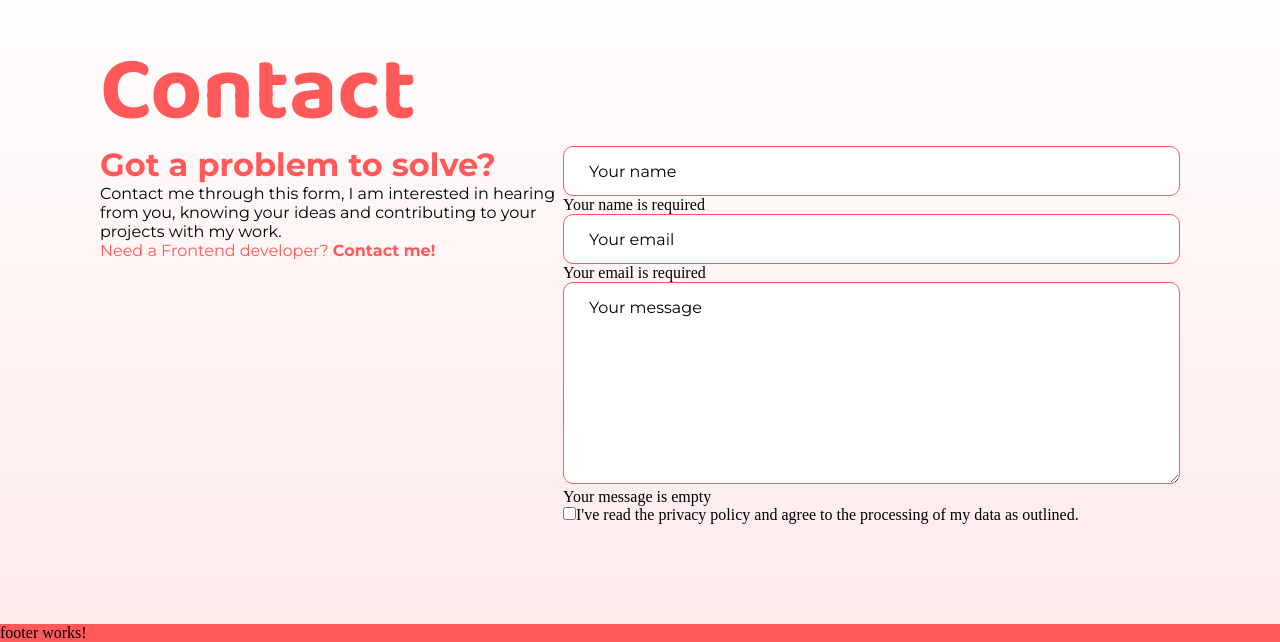
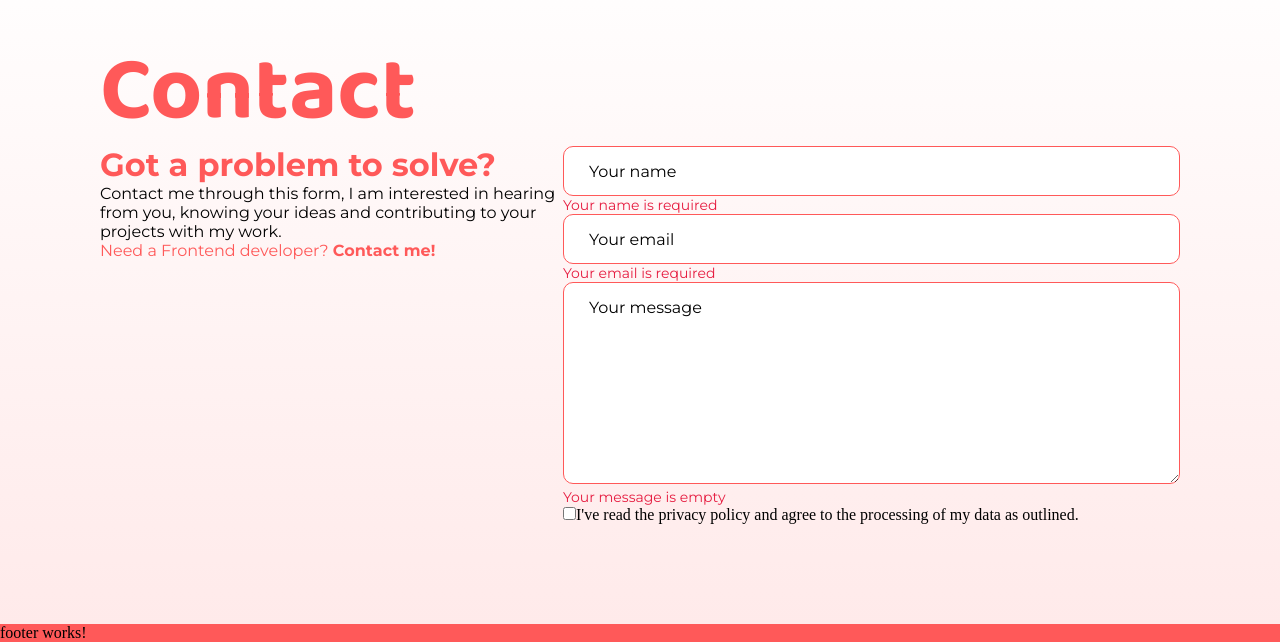
Before and after one commit to LinaWionsek/portfolio, an Angular app: page / in a window 1280 px wide. Shown: the part 4000-4642 px from the top of the page. Built offline with nearby package versions, Linux system fonts and the light colour scheme.

Commit message:
warning text color, font-size and font-family

```diff
--- a/src/app/main-content/contact/contact.component.html
+++ b/src/app/main-content/contact/contact.component.html
@@ -16,13 +16,13 @@
             <div class="input-fields">
                 <input name="name" id="" type="text" placeholder="Your name" required>
                 <div class="warning-field">
-                    <span id="warning-text-name" class="d-none">
+                    <span id="warning-text-name" class="warning-text d-none">
                         Your name is required
                     </span>
                 </div>
                 <input class="" name="email " type="text" placeholder="Your email" id="" required>
                 <div class="warning-field">
-                    <span id="warning-text-email" class="d-none">
+                    <span id="warning-text-email" class="warning-text d-none">
                         Your email is required
                     </span>
                 </div>
@@ -30,7 +30,7 @@
             <div class="textarea-field">
                 <textarea name="message" type="text" placeholder="Your message" id="" required></textarea>
                 <div class="warning-field">
-                    <span id="warning-text-email" class="d-none">
+                    <span id="warning-text-email" class="warning-text d-none">
                         Your message is empty
                     </span>
                 </div>
--- a/src/app/main-content/contact/contact.component.scss
+++ b/src/app/main-content/contact/contact.component.scss
@@ -74,3 +74,9 @@ textarea {
 .red {
   color: $red;
 }
+
+.warning-text {
+  color: #E61C40;
+  font-family: $montserratFont;
+  font-size: 14px;
+}
```
